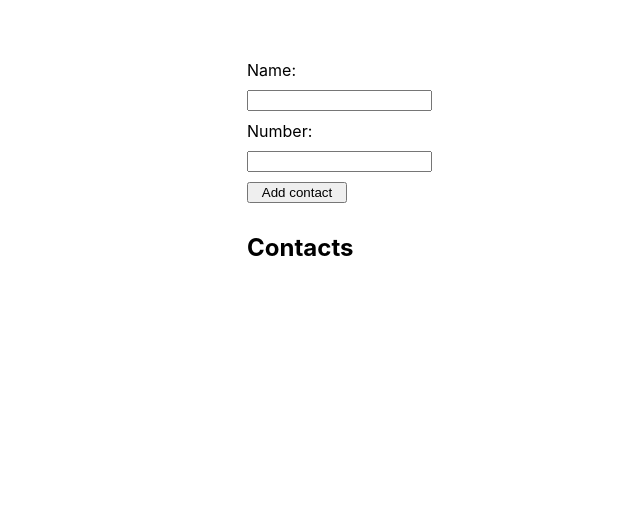
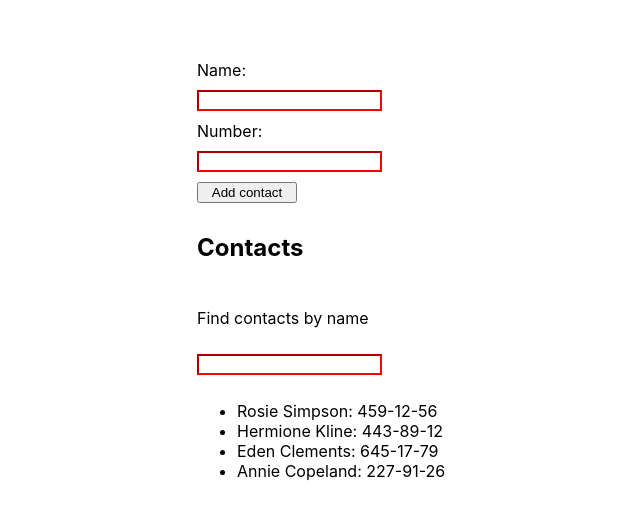
Before and after one commit to gavrila0909/goit-react-hw-02-phonebook, a React (Create React App) app: page / in a window 1280 px wide. Shown: the top 520 px of the page, without its empty margins (293-933 px from the left). Built offline with nearby package versions, Linux system fonts and the light colour scheme.

Commit message:
done task2, step 3

```diff
--- a/src/components/App.jsx
+++ b/src/components/App.jsx
@@ -6,16 +6,23 @@
   constructor(props) {
     super(props);
     this.state = {
-      contacts: [],
+      contacts: [
+        { id: 'id-1', name: 'Rosie Simpson', number: '459-12-56' },
+        { id: 'id-2', name: 'Hermione Kline', number: '443-89-12' },
+        { id: 'id-3', name: 'Eden Clements', number: '645-17-79' },
+        { id: 'id-4', name: 'Annie Copeland', number: '227-91-26' },
+      ],
+      filter: '',
       name: '',
       number: '',
     };
   }
+
   handleAddContacts = e => {
     e.preventDefault();
-    const {name, number} = this.state;
+    const { name, number } = this.state;
     //fac verificare daca inputul nu este gol
-    if (name.trim() !== '' && number.trim() !== '')  {
+    if (name.trim() !== '' && number.trim() !== '') {
       const newContact = {
         id: nanoid(),
         name: name,
@@ -33,11 +40,14 @@
 
   handleInputChange = event => {
     const inputName = event.target.name;
-    const inputValue = event.target.value
-    this.setState ({[inputName]: inputValue})
-  }
+    const inputValue = event.target.value;
+    this.setState({ [inputName]: inputValue });
+  };
 
-
+  handleSearch = event => {
+    const searchValue = event.target.value;
+    this.setState({ filter: searchValue });
+  };
 
   render() {
     console.log('Ma randez...'); //sa vad cum functioneaza randarea
@@ -58,7 +68,7 @@
           <label htmlFor="number">Number:</label>
           <input
             type="tel"
-            id='number'
+            id="number"
             name="number"
             value={this.state.number}
             onChange={this.handleInputChange}
@@ -70,10 +80,27 @@
             Add contact
           </button>
           <h2>Contacts</h2>
+          <p>Find contacts by name</p>
+          <input
+            type="text"
+            name="search"
+            onChange={this.handleSearch}
+          />
           <ul>
-            {this.state.contacts.map(contact => (
-              <li key={contact.id}>{contact.name}: {contact.number}</li>
-            ))}
+            {this.state.contacts
+              .filter(contact => {
+                return (
+                  this.state.filter.toLowerCase() === '' ||
+                  contact.name
+                    .toLowerCase()
+                    .includes(this.state.filter.toLowerCase())
+                );
+              })
+              .map(contact => (
+                <li key={contact.id}>
+                  {contact.name}: {contact.number}
+                </li>
+              ))}
           </ul>
         </form>
       </>
--- a/src/components/App.module.css
+++ b/src/components/App.module.css
@@ -2,7 +2,7 @@
     display: flex;
     flex-direction: column;
     margin: 60px auto;
-    width: 200px;
+    width: 300px;
     gap: 10px;
     justify-content: center;
     align-items:flex-start;
@@ -10,3 +10,6 @@
 .formContainer button {
     width: 100px;
 }
+.formContainer input {
+    border-color: red;
+}
```
